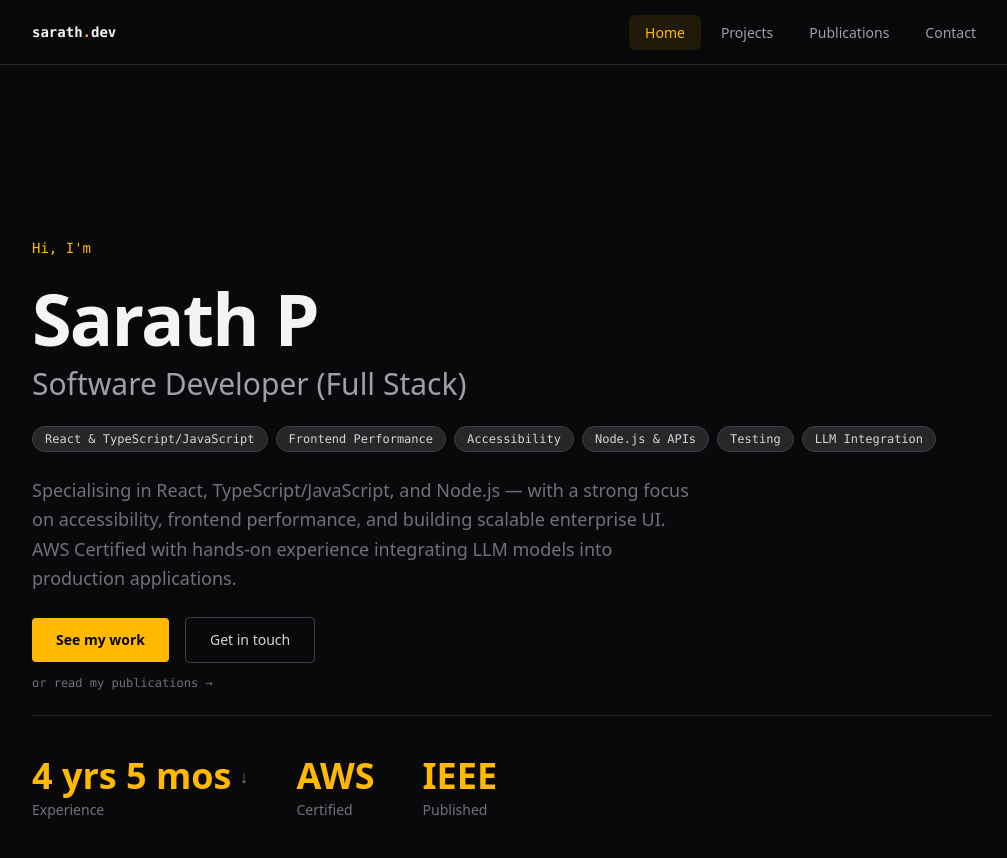
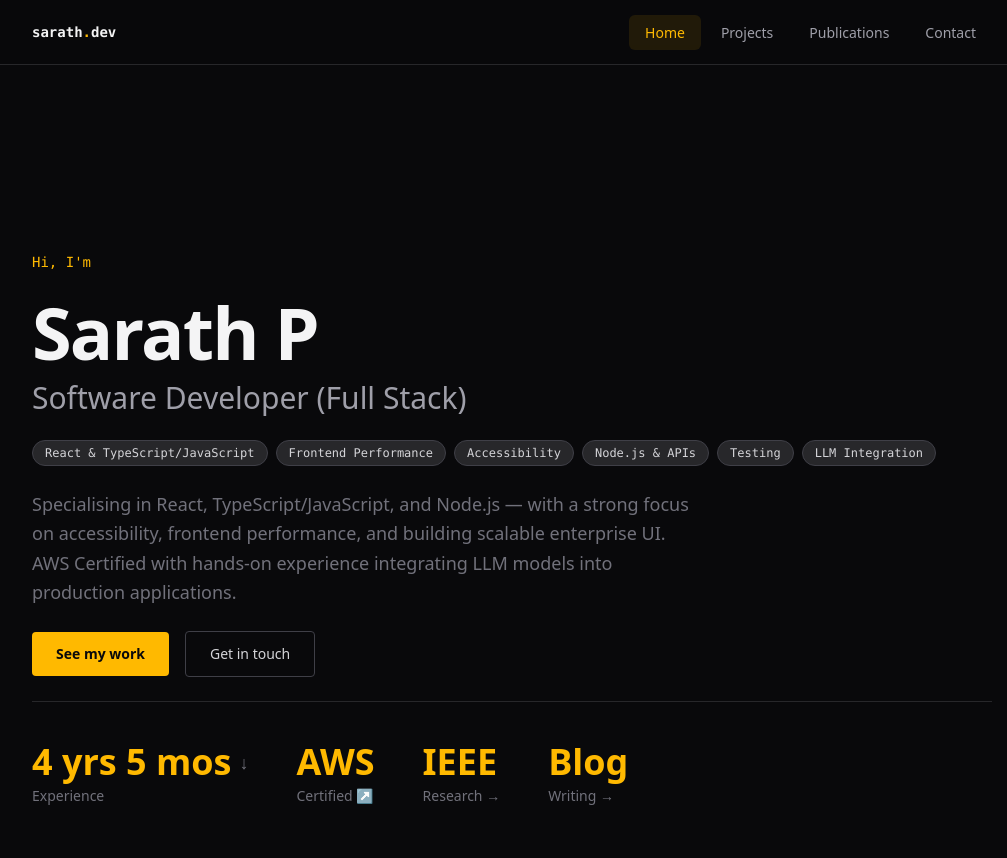
Before and after one commit to sarathp20/sarath-portfolio, a Next.js app: page / in a window 1280 px wide. Shown: the top 858 px of the page, without its empty margins (128-1135 px from the left). Built offline with nearby package versions, Linux system fonts and the light colour scheme.

Commit message:
fixing navigation to publications

```diff
--- a/app/page.tsx
+++ b/app/page.tsx
@@ -47,22 +47,10 @@ const experiences = [
 ]
 
 const specialisations = [
-  {
-    label: 'React & TypeScript/JavaScript',
-    desc: 'Hooks, Context, Redux, component architecture',
-  },
-  {
-    label: 'Frontend Performance',
-    desc: '10% load-time reduction, bundle optimisation',
-  },
-  {
-    label: 'Accessibility',
-    desc: 'JAWS / WCAG compliance, enterprise standards',
-  },
-  {
-    label: 'Node.js & APIs',
-    desc: 'Express, REST, tRPC, WebSockets',
-  },
+  { label: 'React & TypeScript/JavaScript', desc: 'Hooks, Context, Redux, component architecture' },
+  { label: 'Frontend Performance', desc: '10% load-time reduction, bundle optimisation' },
+  { label: 'Accessibility', desc: 'JAWS / WCAG compliance, enterprise standards' },
+  { label: 'Node.js & APIs', desc: 'Express, REST, tRPC, WebSockets' },
   { label: 'Testing', desc: 'Jest, RTL, Cypress, CodeceptJS' },
   { label: 'LLM Integration', desc: 'IBM WatsonX, enterprise AI tooling' },
 ]
@@ -82,6 +70,7 @@ export default function Home() {
   return (
     <main className="mx-auto max-w-5xl px-4 sm:px-6 lg:px-8">
       <section className="flex min-h-screen flex-col justify-center gap-6 py-16 sm:py-20">
+
         <p className="font-mono text-sm text-amber-400">Hi, I'm</p>
 
         <div className="flex flex-col gap-3">
@@ -89,7 +78,7 @@ export default function Home() {
             Sarath P
           </h1>
           <h2 className="text-2xl font-medium text-zinc-400 sm:text-3xl">
-          Software Developer (Full Stack)
+            Software Developer (Full Stack)
           </h2>
         </div>
 
@@ -107,9 +96,8 @@ export default function Home() {
 
         <p className="max-w-2xl text-base leading-relaxed text-zinc-500 sm:text-lg">
           Specialising in React, TypeScript/JavaScript, and Node.js — with a strong focus
-          on accessibility, frontend performance, and building scalable
-          enterprise UI. AWS Certified with hands-on experience integrating LLM
-          models into production applications.
+          on accessibility, frontend performance, and building scalable enterprise UI.
+          AWS Certified with hands-on experience integrating LLM models into production applications.
         </p>
 
         <div className="flex flex-col gap-3">
@@ -127,30 +115,22 @@ export default function Home() {
               Get in touch
             </Link>
           </div>
-          <Link
-            href="/publications"
-            className="self-start font-mono text-xs text-zinc-500 hover:text-amber-400 transition-colors duration-200 focus-visible:outline-none focus-visible:ring-2 focus-visible:ring-amber-400 rounded"
-          >
-            or read my publications →
-          </Link>
         </div>
 
         <div className="flex flex-col gap-8 border-t border-zinc-800 pt-10 sm:flex-row sm:flex-wrap sm:items-start sm:gap-12">
+
+          {/* Experience */}
           <div className="flex flex-col gap-1">
             <button
               onClick={() => setExpanded(prev => !prev)}
-              className="flex items-center gap-2 self-start focus-visible:outline-none focus-visible:ring-2 focus-visible:ring-amber-400"
+              className="flex items-center gap-2 self-start focus-visible:outline-none focus-visible:ring-2 focus-visible:ring-amber-400 rounded"
               aria-expanded={expanded}
               aria-label="Toggle experience details"
             >
               <span className="text-3xl font-bold text-amber-400 sm:text-4xl">
                 {totalExp}
               </span>
-              <span
-                className={`text-lg text-zinc-500 transition-transform duration-200 ${
-                  expanded ? 'rotate-180' : ''
-                }`}
-              >
+              <span className={`text-lg text-zinc-500 transition-transform duration-200 ${expanded ? 'rotate-180' : ''}`}>
                 ↓
               </span>
             </button>
@@ -161,33 +141,18 @@ export default function Home() {
                 {experiences.map(exp => {
                   const end = exp.end ?? now
                   const duration = calcDuration(exp.start, end)
-                  const startStr = exp.start.toLocaleString('default', {
-                    month: 'short',
-                    year: 'numeric',
-                  })
+                  const startStr = exp.start.toLocaleString('default', { month: 'short', year: 'numeric' })
                   const endStr = exp.end
-                    ? exp.end.toLocaleString('default', {
-                        month: 'short',
-                        year: 'numeric',
-                      })
+                    ? exp.end.toLocaleString('default', { month: 'short', year: 'numeric' })
                     : 'Present'
 
                   return (
-                    <div
-                      key={exp.role}
-                      className="flex flex-col gap-1 border-l-2 border-amber-400/40 pl-4"
-                    >
-                      <span className="text-sm font-semibold text-zinc-100">
-                        {exp.role}
-                      </span>
-                      <span className="text-xs text-zinc-400">
-                        {exp.company}
-                      </span>
+                    <div key={exp.role} className="flex flex-col gap-1 border-l-2 border-amber-400/40 pl-4">
+                      <span className="text-sm font-semibold text-zinc-100">{exp.role}</span>
+                      <span className="text-xs text-zinc-400">{exp.company}</span>
                       <span className="font-mono text-xs text-amber-400">
                         {startStr} – {endStr}
-                        <span className="ml-2 text-zinc-500">
-                          ({duration})
-                        </span>
+                        <span className="ml-2 text-zinc-500">({duration})</span>
                       </span>
                       <p className="mt-1 max-w-xs text-xs leading-relaxed text-zinc-500">
                         {exp.description}
@@ -199,19 +164,42 @@ export default function Home() {
             )}
           </div>
 
-          <div className="flex flex-col gap-1">
-            <span className="text-3xl font-bold text-amber-400 sm:text-4xl">
-              AWS
+          {/* AWS */}
+          <a
+            href="https://www.credly.com/badges/c6f46a72-ba59-4ff2-96a4-6cdf4b9d20fc/linked_in_profile"
+            target="_blank"
+            rel="noopener noreferrer"
+            aria-label="AWS Certified — view credential on Credly, opens in a new tab"
+            className="group flex flex-col gap-1 focus-visible:outline-none focus-visible:ring-2 focus-visible:ring-amber-400 rounded"
+          >
+            <span className="text-3xl font-bold text-amber-400 sm:text-4xl">AWS</span>
+            <span className="text-sm text-zinc-500 group-hover:text-zinc-300 transition-colors duration-200">
+              Certified ↗
             </span>
-            <span className="text-sm text-zinc-500">Certified</span>
-          </div>
+          </a>
 
-          <div className="flex flex-col gap-1">
-            <span className="text-3xl font-bold text-amber-400 sm:text-4xl">
-              IEEE
+          {/* IEEE — links to publications */}
+          <Link
+            href="/publications#research"
+            className="group flex flex-col gap-1 focus-visible:outline-none focus-visible:ring-2 focus-visible:ring-amber-400 rounded"
+          >
+            <span className="text-3xl font-bold text-amber-400 sm:text-4xl">IEEE</span>
+            <span className="text-sm text-zinc-500 group-hover:text-zinc-300 transition-colors duration-200">
+              Research →
             </span>
-            <span className="text-sm text-zinc-500">Published</span>
-          </div>
+          </Link>
+
+          {/* Blog — links to publications */}
+          <Link
+            href="/publications#blog"
+            className="group flex flex-col gap-1 focus-visible:outline-none focus-visible:ring-2 focus-visible:ring-amber-400 rounded"
+          >
+            <span className="text-3xl font-bold text-amber-400 sm:text-4xl">Blog</span>
+            <span className="text-sm text-zinc-500 group-hover:text-zinc-300 transition-colors duration-200">
+              Writing →
+            </span>
+          </Link>
+
         </div>
       </section>
     </main>
--- a/app/publications/page.tsx
+++ b/app/publications/page.tsx
@@ -7,7 +7,6 @@ const publications = [
       'Proposed a Stacked Attention Network combined with BERT embeddings to answer questions grounded in textbook diagrams and figures. Published and indexed in IEEE Xplore.',
     tags: ['Python', 'BERT', 'Deep Learning', 'VQA'],
     link: 'https://ieeexplore.ieee.org/document/10040113',
-    linkLabel: 'IEEE Xplore ↗',
   },
   {
     type: 'Blog Post',
@@ -17,7 +16,6 @@ const publications = [
       'A deep-dive into the Record & Replay feature built for IBM App Connect SaaS — covering the motivation, architecture, and how it enables developers to capture and retrigger integration flow messages.',
     tags: ['IBM App Connect', 'Integration', 'React', 'MQ'],
     link: 'https://community.ibm.com/community/user/blogs/sarath-p/2026/01/09/record-and-replay-appconnect-iwhi',
-    linkLabel: 'Read on IBM Community ↗',
   },
 ]
 
@@ -28,29 +26,22 @@ function PublicationCard({
   description,
   tags,
   link,
-  linkLabel,
 }: (typeof publications)[number]) {
   return (
-    <article
-      aria-label={title}
-      className="flex flex-col gap-4 p-6 bg-zinc-900 rounded-xl border border-zinc-800 ring-1 ring-zinc-800 hover:border-zinc-700 hover:ring-amber-400/20 hover:shadow-lg hover:shadow-amber-400/5 transition-all duration-200"
+    <a
+      href={link}
+      target="_blank"
+      rel="noopener noreferrer"
+      aria-label={`${title} — opens in a new tab`}
+      className="group flex flex-col gap-4 p-6 bg-zinc-900 rounded-xl border border-zinc-800 ring-1 ring-zinc-800 hover:border-zinc-700 hover:ring-amber-400/20 hover:shadow-lg hover:shadow-amber-400/5 focus-visible:outline-none focus-visible:ring-2 focus-visible:ring-amber-400 transition-all duration-200"
     >
-      {/* Stack vertically on mobile, row on sm+ */}
-      <div className="flex flex-col gap-3 sm:flex-row sm:items-start sm:justify-between">
+      <div className="flex items-start justify-between gap-4">
         <div className="flex flex-col gap-1">
-          <span className="text-xs font-mono text-amber-400" aria-label={`Type: ${type}`}>{type}</span>
+          <span className="text-xs font-mono text-amber-400">{type}</span>
           <h2 className="text-lg font-semibold text-zinc-100">{title}</h2>
           <span className="text-xs font-mono text-zinc-500">{venue}</span>
         </div>
-        <a
-          href={link}
-          target="_blank"
-          rel="noopener noreferrer"
-          aria-label={`${linkLabel} — opens in a new tab`}
-          className="self-start shrink-0 text-xs font-mono px-3 py-2 min-h-9 flex items-center rounded border border-zinc-700 text-zinc-500 hover:border-zinc-500 hover:text-zinc-300 focus-visible:outline-none focus-visible:ring-2 focus-visible:ring-amber-400 transition-all duration-200"
-        >
-          {linkLabel}
-        </a>
+        <span className="shrink-0 text-zinc-600 group-hover:text-amber-400 transition-colors duration-200" aria-hidden="true">↗</span>
       </div>
       <p className="text-sm leading-relaxed text-zinc-400">{description}</p>
       <ul
@@ -66,7 +57,7 @@ function PublicationCard({
           </li>
         ))}
       </ul>
-    </article>
+    </a>
   )
 }
 
```
